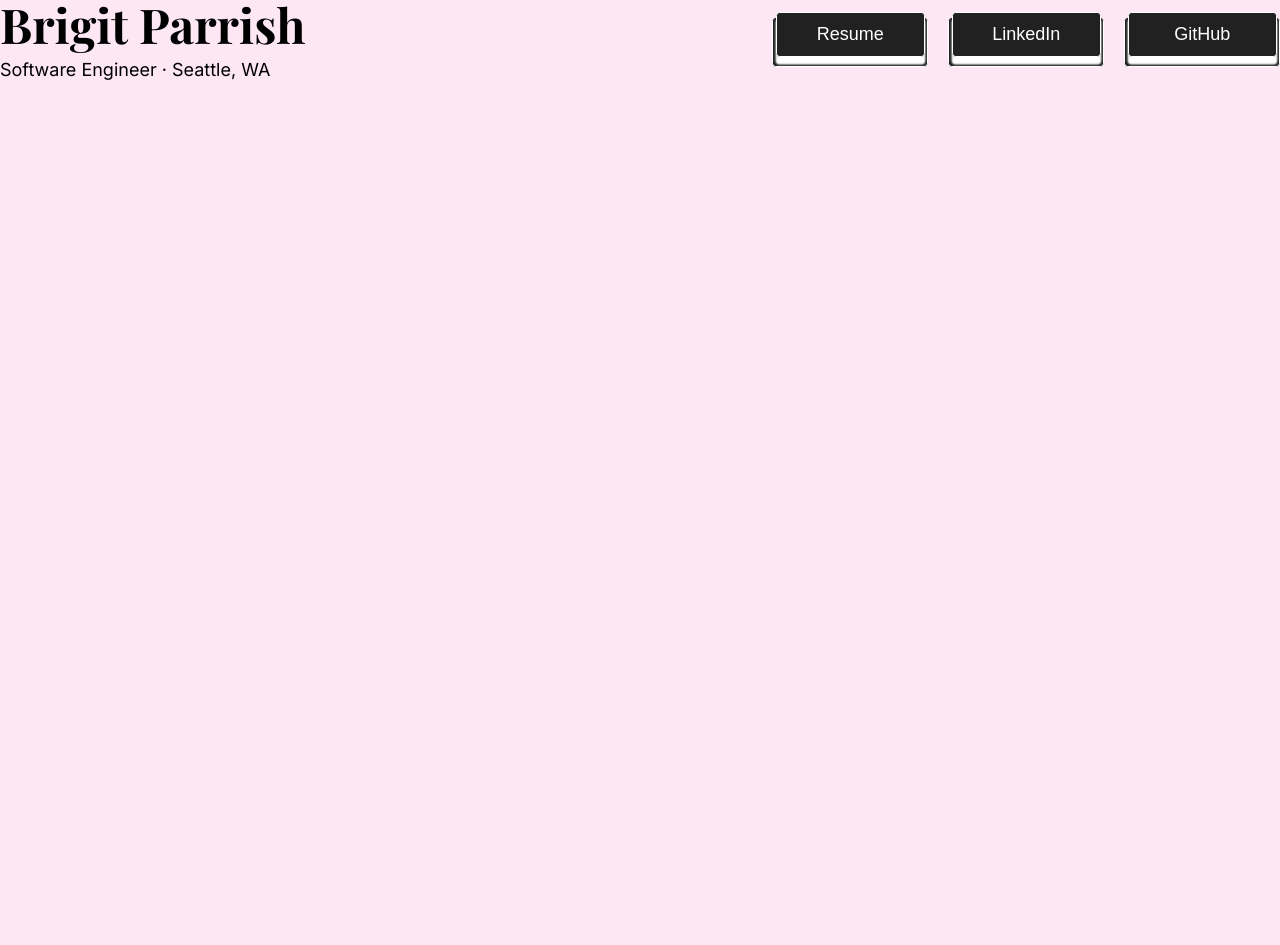
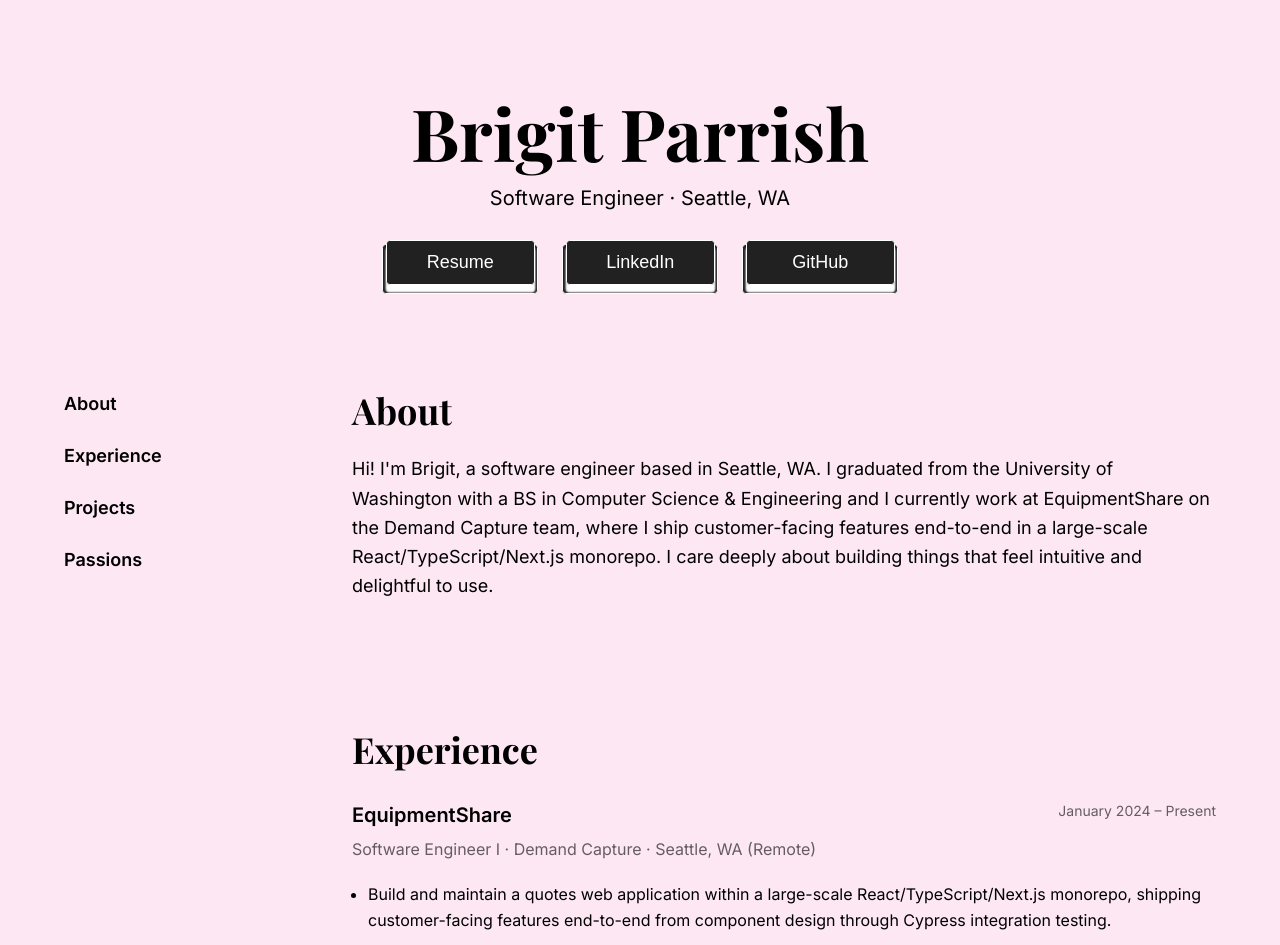
Before and after one commit to brigit-parrish/portfolio, a Next.js app: page / in a window 1280 px wide. Shown: the top 945 px of the page. Before the commit the page ends 800 px from the top, so only its background shows below. Built offline with nearby package versions, Linux system fonts and the light colour scheme; a web font is replaced by a local one.

Commit message:
add sticky bar and descriptionsz

```diff
--- a/app/globals.css
+++ b/app/globals.css
@@ -17,3 +17,18 @@ body {
   color: var(--foreground);
   font-family: Arial, Helvetica, sans-serif;
 }
+
+@keyframes fadeIn {
+  from {
+    opacity: 0;
+    transform: translateY(10px);
+  }
+  to {
+    opacity: 1;
+    transform: translateY(0);
+  }
+}
+
+.fade-in {
+  animation: fadeIn 0.8s ease forwards;
+}
--- a/app/page.tsx
+++ b/app/page.tsx
@@ -2,20 +2,100 @@ import LinkButton from "@/src/buttons/link-button";
 
 export default function Home() {
   return (
-    <div className="flex flex-row justify-between items-center">
-  <div>
-    <h1 className="text-5xl font-bold" style={{ fontFamily: 'var(--font-playfair)' }}>
+    <main className="min-h-screen px-16 py-24" style={{ background: 'var(--background)' }}>
+
+      {/* HERO */}
+      <div className="flex flex-col items-center text-center mb-24">
+        <h1 className="text-7xl font-bold fade-in" style={{ fontFamily: 'var(--font-playfair)' }}>
           Brigit Parrish
         </h1>
-    <p className="text-lg mt-2" style={{ fontFamily: 'var(--font-inter)' }}>
+        <p className="text-xl mt-4" style={{ fontFamily: 'var(--font-inter)' }}>
           Software Engineer · Seattle, WA
         </p>
-  </div>
-  <div className="flex flex-row gap-5">
+        <div className="flex flex-row gap-6 mt-8">
           <LinkButton label="Resume" href="/resume.pdf" />
           <LinkButton label="LinkedIn" href="https://linkedin.com/in/brigitparrish" />
           <LinkButton label="GitHub" href="https://github.com/brigit-parrish" />
         </div>
       </div>
+
+      {/* MAIN CONTENT */}
+      <div className="flex flex-row gap-24 max-w-6xl mx-auto">
+
+        {/* LEFT SIDEBAR NAV */}
+        <nav className="sticky top-24 h-fit flex flex-col gap-6 w-48" style={{ fontFamily: 'var(--font-inter)' }}>
+          <a href="#about" className="text-lg font-semibold hover:opacity-60 transition-opacity">About</a>
+          <a href="#experience" className="text-lg font-semibold hover:opacity-60 transition-opacity">Experience</a>
+          <a href="#projects" className="text-lg font-semibold hover:opacity-60 transition-opacity">Projects</a>
+          <a href="#passions" className="text-lg font-semibold hover:opacity-60 transition-opacity">Passions</a>
+        </nav>
+
+        {/* RIGHT CONTENT */}
+        <div className="flex flex-col gap-32 flex-1">
+
+          {/* ABOUT */}
+          <section id="about">
+            <h2 className="text-4xl font-bold mb-6" style={{ fontFamily: 'var(--font-playfair)' }}>About</h2>
+            <p className="text-lg leading-relaxed" style={{ fontFamily: 'var(--font-inter)' }}>
+              Hi! I'm Brigit, a software engineer based in Seattle, WA. I graduated from the University of Washington with a BS in Computer Science & Engineering and I currently work at EquipmentShare on the Demand Capture team, where I ship customer-facing features end-to-end in a large-scale React/TypeScript/Next.js monorepo. I care deeply about building things that feel intuitive and delightful to use.
+            </p>
+          </section>
+
+          {/* EXPERIENCE */}
+          <section id="experience">
+            <h2 className="text-4xl font-bold mb-8" style={{ fontFamily: 'var(--font-playfair)' }}>Experience</h2>
+
+            <div className="flex flex-col gap-12" style={{ fontFamily: 'var(--font-inter)' }}>
+
+              {/* Job 1 */}
+              <div className="flex flex-col gap-2">
+                <div className="flex flex-row justify-between items-start">
+                  <p className="text-xl font-semibold">EquipmentShare</p>
+                  <p className="text-sm opacity-60">January 2024 – Present</p>
+                </div>
+                <p className="text-base opacity-60">Software Engineer I · Demand Capture · Seattle, WA (Remote)</p>
+                <ul className="list-disc list-outside ml-4 mt-3 flex flex-col gap-2">
+                  <li className="text-base leading-relaxed">Build and maintain a quotes web application within a large-scale React/TypeScript/Next.js monorepo, shipping customer-facing features end-to-end from component design through Cypress integration testing.</li>
+                  <li className="text-base leading-relaxed">Delivered a used fleet quoting feature end-to-end: designed the component architecture, implemented mutual exclusivity validation between used fleet and rental line items, and enforced branch mismatch checks using Yup and React Hook Form.</li>
+                  <li className="text-base leading-relaxed">Built a market rate verification flow: S3 presigned URL file uploads, below-floor rate detection, form validation, quote duplication support, and Cypress integration tests.</li>
+                  <li className="text-base leading-relaxed">Shipped an optimal rates feature with a rate card UI, customization workflow, geographic area and utilization display, and a full Cypress test suite.</li>
+                  <li className="text-base leading-relaxed">Extended the quote form with sub-renter fields, Zustand store updates, conditional validation, and IndexedDB autosave/restore integration.</li>
+                </ul>
+              </div>
+
+              {/* Job 2 */}
+              <div className="flex flex-col gap-2">
+                <div className="flex flex-row justify-between items-start">
+                  <p className="text-xl font-semibold">EquipmentShare</p>
+                  <p className="text-sm opacity-60">June 2023 – August 2023</p>
+                </div>
+                <p className="text-base opacity-60">Software Engineer Intern · Telematics · Columbia, MO</p>
+                <ul className="list-disc list-outside ml-4 mt-3 flex flex-col gap-2">
+                  <li className="text-base leading-relaxed">Built a Kafka consumer to ingest and process real-time tracker telemetry, identifying aggressive-driving events and evaluating device performance against configurable thresholds.</li>
+                  <li className="text-base leading-relaxed">Developed a health-status dashboard for field installers featuring a bar chart with a dynamic threshold line, enabling real-time pass/fail assessment of device installations.</li>
+                  <li className="text-base leading-relaxed">Implemented backend logic in Python with DynamoDB and AWS CDK, and frontend components in React/JavaScript.</li>
+                </ul>
+              </div>
+
+            </div>
+          </section>
+
+          {/* PROJECTS */}
+          <section id="projects">
+            <h2 className="text-4xl font-bold mb-6" style={{ fontFamily: 'var(--font-playfair)' }}>Projects</h2>
+            <p className="text-lg opacity-60" style={{ fontFamily: 'var(--font-inter)' }}>Coming soon!</p>
+          </section>
+
+          {/* PASSIONS */}
+          <section id="passions">
+            <h2 className="text-4xl font-bold mb-6" style={{ fontFamily: 'var(--font-playfair)' }}>Passions</h2>
+            <p className="text-lg leading-relaxed" style={{ fontFamily: 'var(--font-inter)' }}>
+              Outside of work I love strength training, exploring Seattle car-free, and spending time with my cats Ollie and Kona. I care a lot about building things that feel good to use — whether that's a web app or finding the perfect coffee spot in the city.
+            </p>
+          </section>
+
+        </div>
+      </div>
+    </main>
   );
 }
```
Lines whose indentation alone changed are shown as unchanged.
